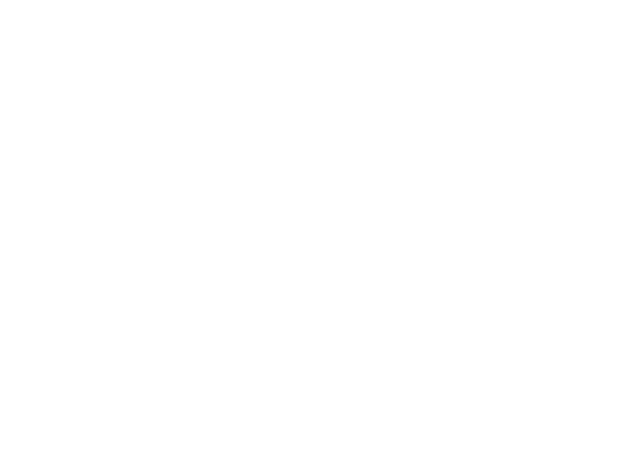
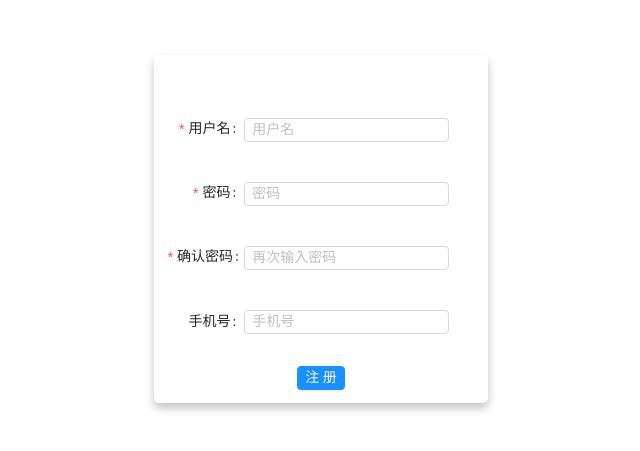
Before and after one commit to cz-chongzhen/background-management-system, a React (Create React App) app: page /register in a window 1280 px wide. Shown: the part 171-622 px from the top of the page, without its empty margins (319-959 px from the left). Built offline with nearby package versions, Linux system fonts and the light colour scheme.

Commit message:
add register page

```diff
--- a/public/urlConfig.js
+++ b/public/urlConfig.js
@@ -0,0 +1,3 @@
+window.urlConfig = {
+    baseUrl: "http://172.81.203.18:8084",
+};
--- a/src/pages/Login/Login.less
+++ b/src/pages/Login/Login.less
@@ -16,5 +16,19 @@
     //.height(600);
     box-shadow: 0 1px 2px -2px rgba(0, 0, 0, .16);
     border-radius: 7px;
+
+    .login-title {
+      font-size: 1.375rem;
+      text-align: center;
+    }
+
+    .registerWrapper {
+      text-align: right;
+      margin-top: 10px;
+
+      > .tips {
+        font-size: 0.75rem;
+      }
+    }
   }
 }
--- a/src/pages/Login/Login.tsx
+++ b/src/pages/Login/Login.tsx
@@ -3,6 +3,8 @@
 import {Spin, Form, Button, Input} from "antd";
 import {UserOutlined, LockOutlined} from '@ant-design/icons';
 import {useHistory} from "react-router-dom";
+import {czDebounce} from "../../utils/CzUtils";
+import {czLogin} from "../../service/commonApi";
 
 const FormItem = Form.Item;
 
@@ -19,12 +21,22 @@
      * 登录按钮点击事件
      */
     const onFinish = (values: any): void => {
-        console.log(values)
+        login(values);
+    };
+
+    const login = async (values: any) => {
+        console.log(values, '惠思雨')
+        const data = await czLogin(values);
+        console.log(data, '哈哈哈')
         setSpinProps(state => ({
             ...state,
             spinning: true
         }))
         history.push("/home", {value: "惠思雨"})
+    };
+
+    const register = () => {
+        history.push("/register")
     };
 
     return (
@@ -37,6 +49,9 @@
                     <Form
                         onFinish={onFinish}
                     >
+                        <FormItem>
+                            <div className="login-title">用户登录</div>
+                        </FormItem>
                         <FormItem
                             name="userName"
                             rules={[{required: true, message: '请输入用户名!'}]}
@@ -47,7 +62,7 @@
                             />
                         </FormItem>
                         <FormItem
-                            name="password"
+                            name="passWord"
                             rules={[{required: true, message: '请输入密码!'}]}
                         >
                             <Input
@@ -58,6 +73,10 @@
                         </FormItem>
                         <FormItem>
                             <Button style={{width: "100%"}} type="primary" htmlType="submit">登录</Button>
+                            <div className="registerWrapper">
+                                <span className="tips">没有账号？</span>
+                                <Button type="link" onClick={register}>立即注册</Button>
+                            </div>
                         </FormItem>
                     </Form>
                 </Spin>
--- /dev/null
+++ b/src/pages/Register/Register.less
@@ -0,0 +1,19 @@
+.cz-register {
+  height: 100%;
+  position: relative;
+  display: flex;
+  justify-content: center;
+  align-items: center;
+
+  > .registerWrapper {
+    padding: 1.042vw;
+    box-shadow: 0 5px 8px 0 rgba(0, 0, 0, 0.1), 0 5px 10px 0 rgba(0, 0, 0, 0.15);
+    border-radius: 5px;
+    width: 26.042vw;
+    > .title {
+      text-align: center;
+      margin-bottom: 1.042vw;
+      font-size: 1.375rem;
+    }
+  }
+}
--- /dev/null
+++ b/src/pages/Register/Register.tsx
@@ -0,0 +1,75 @@
+import React from "react";
+import "./Register.less";
+import {Form, Input, Button} from "antd";
+
+const FormItem = Form.Item;
+
+const Register: React.FC = () => {
+
+    const onRegister = (values: any): void => {
+        console.log(values)
+    };
+
+    const layout = {
+        labelCol: {span: 6},
+        wrapperCol: {span: 16},
+    };
+
+    return (
+        <div className="cz-register">
+            <div className="registerWrapper">
+                <div className="title">新用户注册</div>
+                <Form
+                    {...layout}
+                    onFinish={onRegister}
+                >
+                    <FormItem
+                        label="用户名"
+                        name="userName"
+                        rules={[{required: true, message: '请输入用户名!'}]}
+                        required={true}
+                    >
+                        <Input
+                            placeholder="用户名"
+                        />
+                    </FormItem>
+                    <FormItem
+                        label="密码"
+                        name="passWord"
+                        rules={[{required: true, message: '请输入密码!'}]}
+                        required={true}
+                    >
+                        <Input
+                            type="password"
+                            placeholder="密码"
+                        />
+                    </FormItem>
+                    <FormItem
+                        label="确认密码"
+                        name="confirmPassWord"
+                        rules={[{required: true, message: '请再次输入密码!'}]}
+                        required={true}
+                    >
+                        <Input
+                            type="password"
+                            placeholder="再次输入密码"
+                        />
+                    </FormItem>
+                    <FormItem
+                        label="手机号"
+                        name="mobile"
+                    >
+                        <Input
+                            placeholder="手机号"
+                        />
+                    </FormItem>
+                    <div style={{textAlign: "center"}}>
+                        <Button type="primary" htmlType="submit">注册</Button>
+                    </div>
+                </Form>
+            </div>
+        </div>
+    )
+};
+
+export default Register;
--- a/src/routers/AppRouter.tsx
+++ b/src/routers/AppRouter.tsx
@@ -5,6 +5,7 @@
 import Home from "../pages/Home/Home";
 import DevelopConfigManage from "../pages/DevelopConfigManage/DevelopConfigManage";
 import PageRouter from "./PageRouter";
+import Register from "../pages/Register/Register";
 
 const AppRouter: React.FC<any> = () => (
     <BrowserRouter>
@@ -12,6 +13,7 @@
             <Route exact path="/" component={Login}/>
             <Route path="/login" component={Login}/>
             <Route path="/home" component={Home}/>
+            <Route path="/register" component={Register}/>
             <Route path="/developConfigManage" component={DevelopConfigManage}/>
             <Route path="/page" component={PageRouter}/>
         </Switch>
--- a/src/service/commonApi.tsx
+++ b/src/service/commonApi.tsx
@@ -1,3 +1,16 @@
-export const getData = () => {
+import czHttp from "./czHttp";
+//@ts-ignore
+const baseUrl: string = window.urlConfig.baseUrl;
 
+export interface ILoginProps {
+    userName: string;
+    passWord: string;
+}
+
+/**
+ * 登录方法
+ * @param reqBody
+ */
+export const czLogin = (reqBody: ILoginProps) => {
+    return czHttp.post(`${baseUrl}/account/login`, JSON.stringify(reqBody));
 };
--- /dev/null
+++ b/src/utils/CzUtils/index.tsx
@@ -0,0 +1,17 @@
+/**
+ * 防抖函数
+ * @param fn
+ * @param delay
+ */
+export const czDebounce = (fn: Function, delay: number = 1000): Function => {
+    let timer: any;
+    return function (this: any) {
+        if (timer) {
+            clearTimeout(timer);
+        }
+        const args = arguments;
+        timer = setTimeout(() => {
+            fn.apply(this, args);
+        }, delay);
+    }
+};
```
